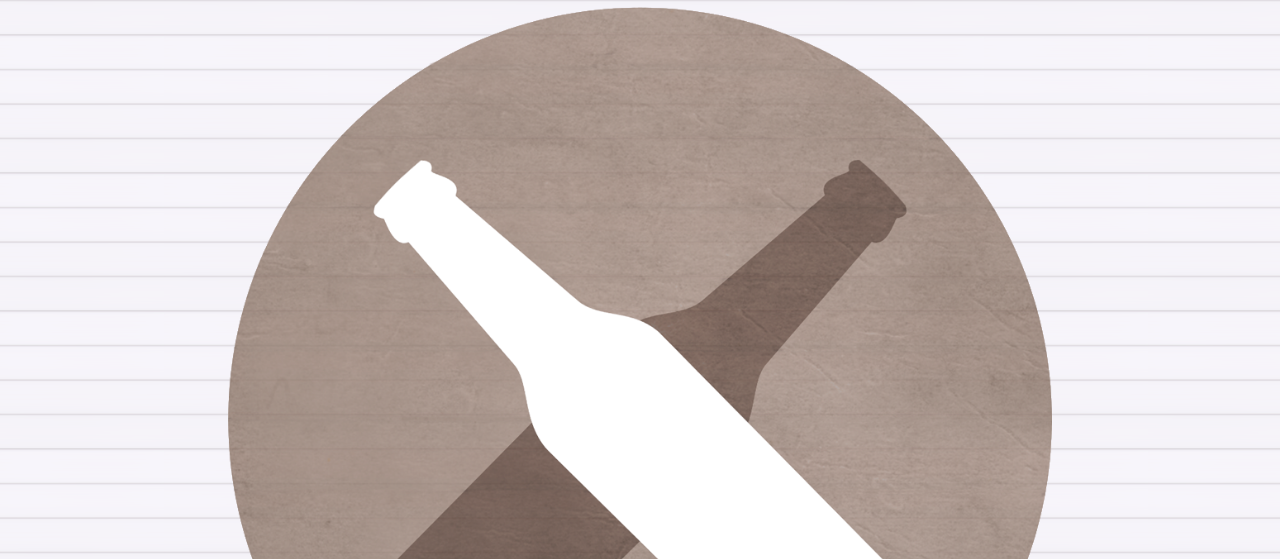
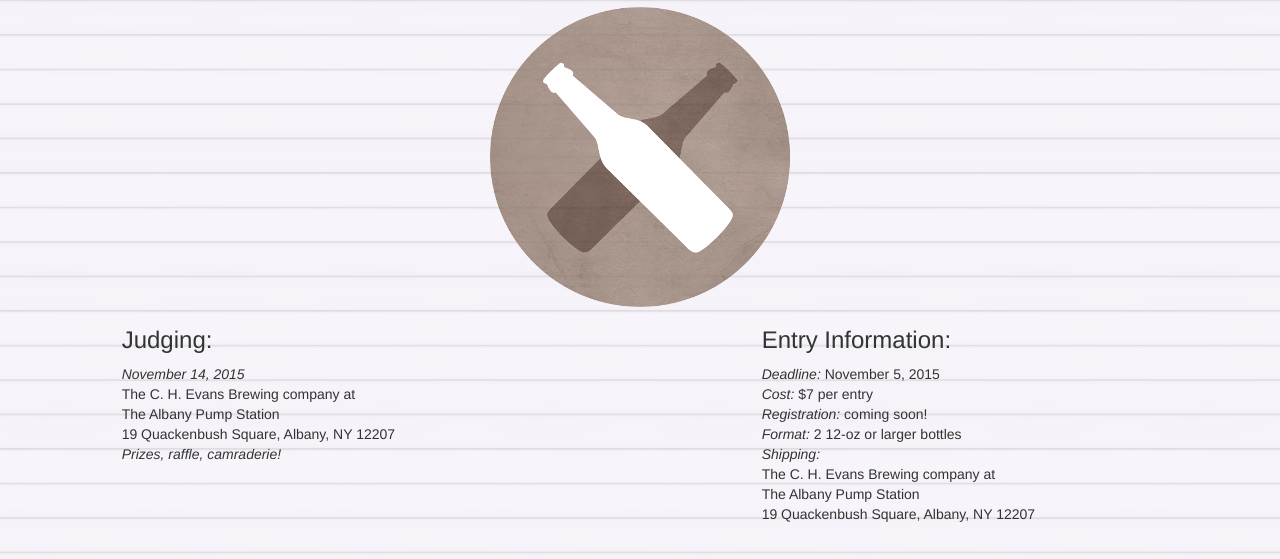
Before and after one commit to djmitche/kbotb.org, a plain HTML site: page index.html in a window 1280 px wide. Shown: the part 241-800 px from the top of the page. Drawn offline with nearby package versions, Linux system fonts and the light colour scheme.

Commit message:
smaller bottles

```diff
--- a/index.html
+++ b/index.html
@@ -25,8 +25,10 @@ body {
         </div>
         <div class="row">
             <div class="hidden-xs col-sm-2"></div>
-            <div class="col-xs-12 col-sm-8 text-center">
-                <img src="bottles.png" class="img-responsive">
+            <div class="col-xs-12 col-sm-8">
+                <center>
+                    <img src="bottles-300.png" class="img-responsive">
+                </center>
             </div>
             <div class="hidden-xs col-sm-2"></div>
         </div>
```
Also changed, not shown: bottles-300.png (added).
